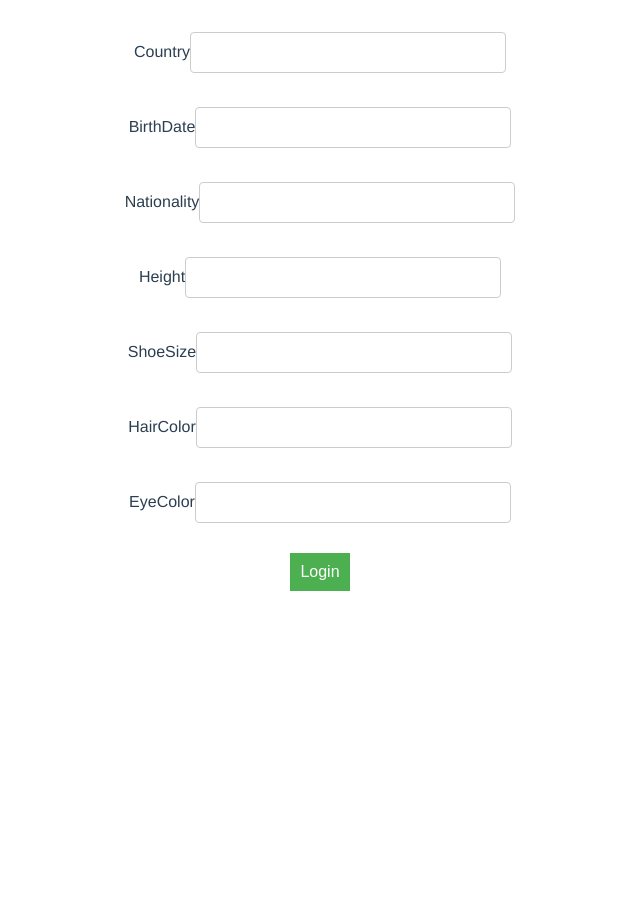
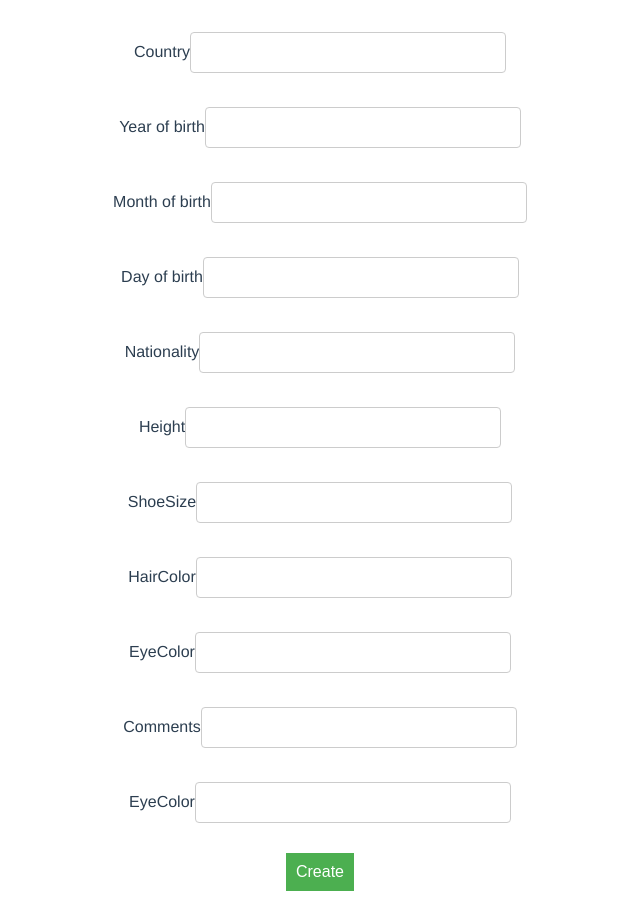
Before and after one commit to xkatze/Assignment-3-gui, a Vue app: page /#/about in a window 1280 px wide. Shown: the part 730-1633 px from the top of the page, without its empty margins (320-960 px from the left). Before the commit the page ends 1333 px from the top, so only its background shows below. Built offline with nearby package versions, Linux system fonts and the light colour scheme.

Commit message:
Add model et eller andet magler

```diff
--- a/src/views/About.vue
+++ b/src/views/About.vue
@@ -1,75 +1,175 @@
 <template>
     <div class="about">
         <h2>Her kan der oprettes</h2>
+        <form class="CreateModel" id="ModelID">
 
-        <form class="login" id="loginID">
 
             <label for="Fname">First Name</label>
-            <input required v-model="FirstName" id="Fname" type="text" />
+            <input required v-model="firstName" id="Fname" type="text" />
             <br>
             <br />
             <label for="Lname">Last Name</label>
-            <input required v-model="LastName" id="Lname" type="text" />
+            <input required v-model="lastName" id="Lname" type="text" />
             <br>
             <br />
             <label for="Mail">Email</label>
-            <input required v-model="Email" id="Mail" type="text" />
+            <input required v-model="email" id="Mail" type="text" />
             <br>
             <br />
-            <label for="Addr1">Adresse 1</label>
-            <input required v-model="AddresLine1" id="Addr1" type="text" />
+            <label for="PhoneNo">phoneNo</label>
+            <input required v-model="phoneNo" id="PhoneNo" type="text" />
             <br>
             <br />
+
             <label for="Addr1">Adresse 1</label>
-            <input required v-model="AddresLine1" id="Addr1" type="text" />
+            <input required v-model="addresLine1" id="Addr1" type="text" />
+            <br>
+            <br />
+            <label for="Addr1">Adresse 2</label>
+            <input required v-model="addresLine2" id="Addr2" type="text" />
             <br>
             <br />
             <label for="ZipNr">Zip Number</label>
-            <input required v-model="Zip" id="ZipNr" type="text" />
+            <input required v-model="zip" id="ZipNr" type="text" />
             <br>
             <br />
             <label for="CityOfOccu">City</label>
-            <input required v-model="City" id="CityOfOccu" type="text" />
+            <input required v-model="city" id="CityOfOccu" type="text" />
             <br>
             <br />
-            <label for="CityOfOccu">City</label>
-            <input required v-model="City" id="CityOfOccu" type="text" />
+
+            <label for="CountryOccu">Country</label>
+            <input required v-model="country" id="CountryOccu" type="text" />
             <br>
             <br />
-            <label for="CountryOccu">Country</label>
-            <input required v-model="Country" id="CountryOccu" type="text" />
+            <label for="Year">Year of birth</label>
+            <input required v-model="year" id="Year" type="text" />
             <br>
             <br />
-            <label for="BirthDates">BirthDate</label>
-            <input required v-model="BirthDate" id="BirthDates" type="text" />
+            <label for="Month">Month of birth</label>
+            <input required v-model="month" id="Month" type="text" />
+            <br>
+            <br />
+            <label for="Day">Day of birth</label>
+            <input required v-model="day" id="Day" type="text" />
             <br>
             <br />
             <label for="NationalityOf">Nationality</label>
-            <input required v-model="Nationality" id="NationalityOf" type="text" />
+            <input required v-model="nationality" id="NationalityOf" type="text" />
             <br>
             <br />
             <label for="HeightOf">Height</label>
-            <input required v-model="Height" id="HeightOf" type="text" />
+            <input required v-model="height" id="HeightOf" type="text" />
             <br>
             <br />
             <label for="ShoeSizeM">ShoeSize</label>
-            <input required v-model="ShoeSize" id="ShoeSizeM" type="text" />
+            <input required v-model="shoeSize" id="ShoeSizeM" type="text" />
             <br>
             <br />
             <label for="HairColorM">HairColor</label>
-            <input required v-model="HairColor" id="HairColorM" type="text" />
+            <input required v-model="hairColor" id="HairColorM" type="text" />
             <br>
             <br />
             <label for="EyeColorM">EyeColor</label>
-            <input required v-model="EyeColor" id="EyeColorM" type="text" />
+            <input required v-model="eyeColor" id="EyeColorM" type="text" />
+            <br>
+            <br />
+            <label for="Comments">Comments</label>
+            <input required v-model="comments" id="Comments" type="text" />
+            <br>
+            <br />
+            <label for="Password">EyeColor</label>
+            <input required v-model="password" id="Password" type="text" />
             <br>
             <br />
 
-
-            <button v-on:click="loginbutton" class="button" type="submit">Login</button>
+            <button v-on:click="createModel" class="button" type="submit">Create</button>
         </form>
     </div>
+
+
 </template>
+
+<script>
+export default {
+    data: function(){
+        return {
+            firstName: "",
+            lastName: "",
+            email: "",
+            phoneNo: "",
+            addresLine1: "",
+            addresLine2: "",
+            zip: "",
+            city: "",
+            country: "",
+            year: "",
+            month: "",
+            day: "",
+            nationality: "",
+            height: "",
+            shoeSize: "",
+            hairColor: "",
+            eyeColor: "",
+            comments: "",
+            password: "",
+        }
+    },
+
+    methods: {
+        async createModel() {
+            //var Height = parseFloat(this.height);
+            //var Shoesize = parseInt(this.Shoesize);
+            var Shoesize= parseInt(this.Shoesize);
+            var Height = parseInt(this.height);
+
+            var ModelForm = {
+
+                "firstName": this.firstName, "lastName": this.lastName,
+                "email": this.email, "phoneNo": this.phoneNo,
+                "addresLine1": this.addresLine1, "addresLine2": this.addresLine2,
+                "zip": this.zip, "city": this.city,
+                "country": this.country,
+                "birthDate": this.year + "-" + this.month + "-" + this.day,
+                "nationality": this.nationality, "height": Height,
+                "shoeSize": Shoesize, "hairColor": this.hairColor,
+                "eyeColor": this.eyeColor, "comments": this.comments, "password": this.password
+            };
+            let url = "https://localhost:44368/api/Models";
+            try
+            {
+            let response = await fetch(url, {
+            method: "POST",
+                body: JSON.stringify(ModelForm), // Assumes data is in an object called form
+            headers: new Headers({
+
+                "Content-Type": "application/json"
+                })
+            });
+
+            if(response.ok){
+                alert("Succesful");
+            }
+            else{
+                alert("unsuccesful server returned " + response.statusText);
+                let Jobs = await response.json();
+                var Jobstring = JSON.stringify(Jobs);
+                console.log(Jobstring);
+            }
+            }
+            catch(error)
+            {
+                alert("error happened: "+error);
+            }
+
+        }
+
+    }
+}
+</script>
+
+
+
 
 <style scoped>
     .button {
--- a/src/views/Hello.vue
+++ b/src/views/Hello.vue
@@ -8,6 +8,8 @@
                     <th>Days</th>
                     <th>Location</th>
                     <th>Comment</th>
+                    <th>Model</th>
+                    <th>Expenses</th>
                 </tr>
                 <tr v-for="item in Jobsa" v-bind:key="item.id">
                     <td>{{item.customer}}</td>
@@ -15,6 +17,8 @@
                     <td>{{item.days}}</td>
                     <td>{{item.location}}</td>
                     <td>{{item.comments}}</td>
+                    <td>{{item.efModelId}}</td>
+                    <td>{{item.expenses}}</td>
                 </tr>
             </table>
                 <h1>{{Jobsa.days}}</h1>
@@ -63,7 +67,7 @@
     #Thejobs {
         font-family: Arial, Helvetica, sans-serif;
         border-collapse: collapse;
-        width: 70%;
+        width: 100%;
         align-self:center;
     }
 
```
Also changed, not shown: src/views/CreateJob.vue (added).
